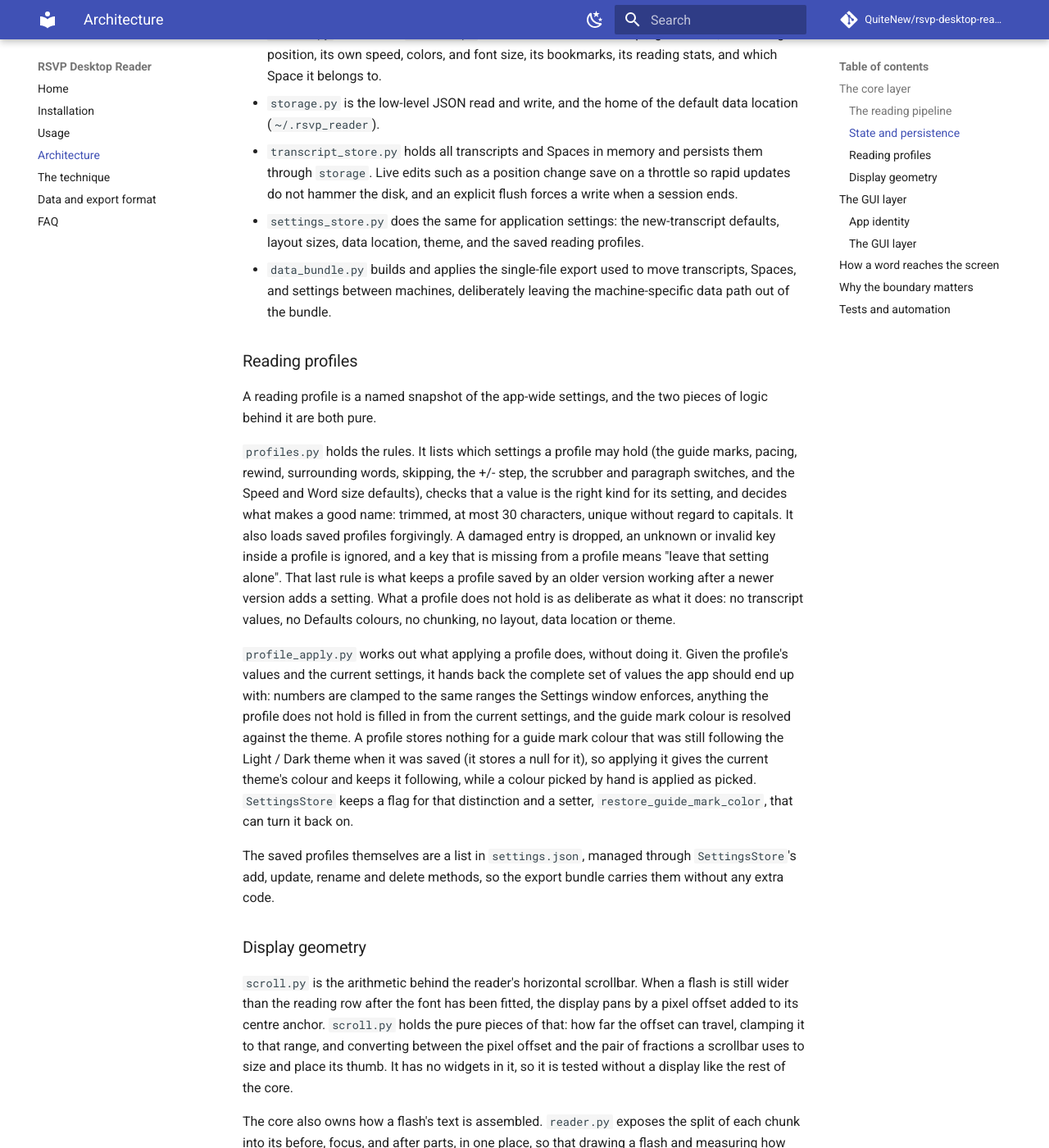
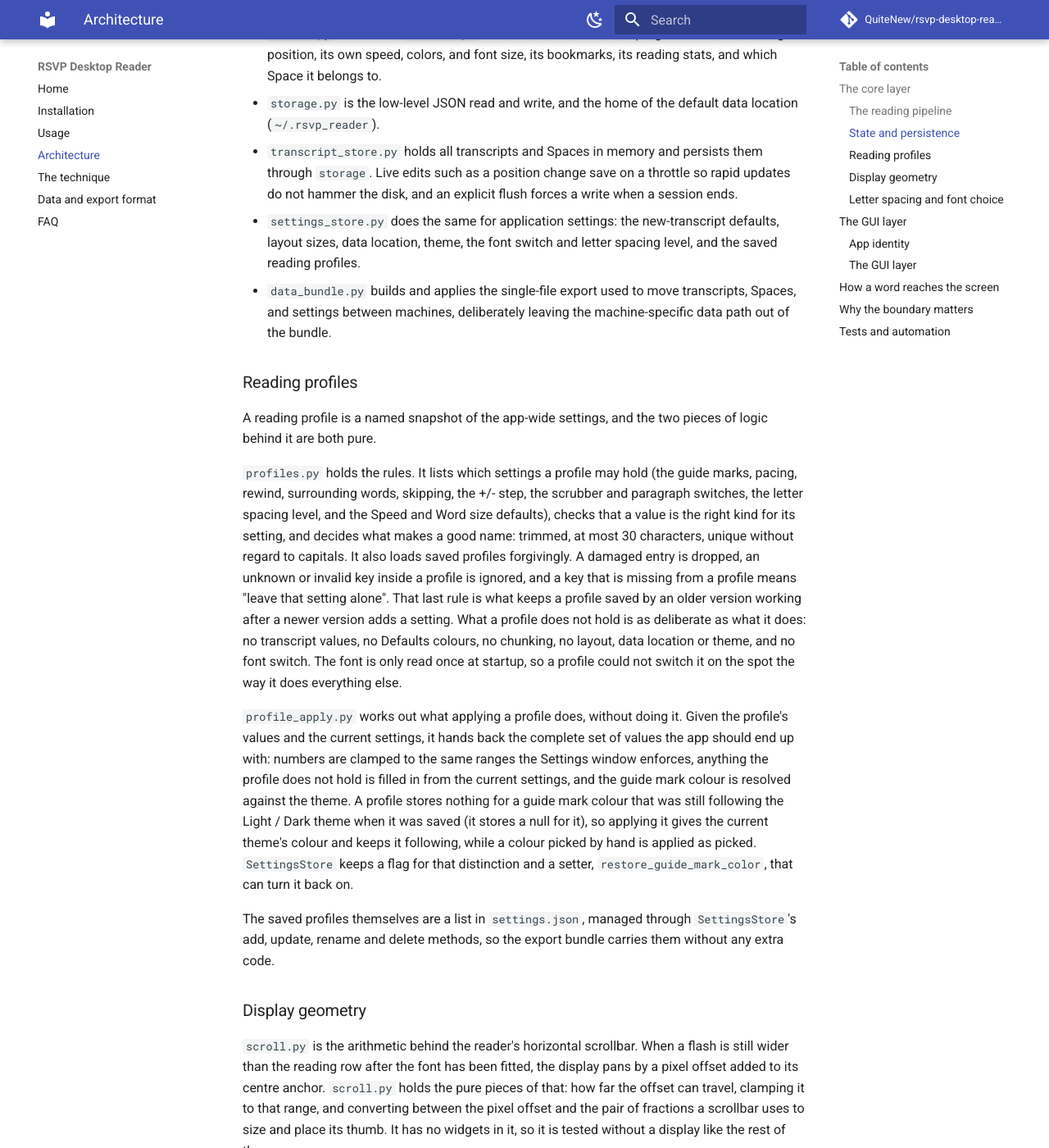
Before and after one commit to QuiteNew/rsvp-desktop-reader, an MkDocs documentation site: the page built from docs/architecture.md, in a window 1280 px wide and 1400 px high, scrolled down 1390 px. Shown: the whole window at 82% size. Built offline with MkDocs 1.6.1 and Material for MkDocs 9.7.7, drawn with Linux system fonts in a browser that asks for light colours; comment, search, counter and statistics services are not loaded; some of the changed text lies outside the part shown.

Commit message:
Document the letter spacing and font settings in the reference docs
Add letter_spacing_level and dyslexia_font_enabled to the settings tables in data.md, and say why the font switch is not part of a reading profile. Describe the letter spacing and font choice modules in architecture.md.

```diff
--- a/docs/architecture.md
+++ b/docs/architecture.md
@@ -65,7 +65,8 @@
   throttle so rapid updates do not hammer the disk, and an explicit flush forces
   a write when a session ends.
 - `settings_store.py` does the same for application settings: the new-transcript
-  defaults, layout sizes, data location, theme, and the saved reading profiles.
+  defaults, layout sizes, data location, theme, the font switch and letter
+  spacing level, and the saved reading profiles.
 - `data_bundle.py` builds and applies the single-file export used to move
   transcripts, Spaces, and settings between machines, deliberately leaving the
   machine-specific data path out of the bundle.
@@ -77,15 +78,17 @@
 
 `profiles.py` holds the rules. It lists which settings a profile may hold (the
 guide marks, pacing, rewind, surrounding words, skipping, the +/- step, the
-scrubber and paragraph switches, and the Speed and Word size defaults), checks
-that a value is the right kind for its setting, and decides what makes a good
-name: trimmed, at most 30 characters, unique without regard to capitals. It also
-loads saved profiles forgivingly. A damaged entry is dropped, an unknown or
-invalid key inside a profile is ignored, and a key that is missing from a
-profile means "leave that setting alone". That last rule is what keeps a profile
-saved by an older version working after a newer version adds a setting. What a
-profile does not hold is as deliberate as what it does: no transcript values, no
-Defaults colours, no chunking, no layout, data location or theme.
+scrubber and paragraph switches, the letter spacing level, and the Speed and
+Word size defaults), checks that a value is the right kind for its setting, and
+decides what makes a good name: trimmed, at most 30 characters, unique without
+regard to capitals. It also loads saved profiles forgivingly. A damaged entry is
+dropped, an unknown or invalid key inside a profile is ignored, and a key that
+is missing from a profile means "leave that setting alone". That last rule is
+what keeps a profile saved by an older version working after a newer version
+adds a setting. What a profile does not hold is as deliberate as what it does:
+no transcript values, no Defaults colours, no chunking, no layout, data location
+or theme, and no font switch. The font is only read once at startup, so a
+profile could not switch it on the spot the way it does everything else.
 
 `profile_apply.py` works out what applying a profile does, without doing it.
 Given the profile's values and the current settings, it hands back the complete
@@ -116,6 +119,35 @@
 split of each chunk into its before, focus, and after parts, in one place, so
 that drawing a flash and measuring how wide the widest one is both use the same
 text.
+
+### Letter spacing and font choice
+
+Two more small, pure modules sit behind the letter spacing selector and the font
+switch on the Appearance tab.
+
+`letter_spacing.py` works out the spacing. Tk has no letter spacing setting, so
+the room between letters is made of thin space characters in the text that gets
+drawn. How wide each of those characters is depends on the font and the machine,
+because most fonts have no glyph for them and the system borrows one from
+another font. So the GUI measures each character once, in em (a fraction of the
+font size), and hands the widths to `build_plan()`. That picks the combination of
+characters whose total lands closest to the gap the chosen level asks for (Off,
+Small, Medium or Large), and it also decides the gap between the words of a
+chunk, which is widened where needed so the words do not run together.
+`space_chunk()` then puts those gaps into a flash's before, focus and after text
+and leaves the focus letter itself untouched. The module never measures anything
+and never touches a widget, so it is tested without a window. A level that is not
+a valid one is pulled to the nearest valid one, and a value that is not a whole
+number means Off.
+
+`font_choice.py` names the two font sets, Fredoka with Quicksand as the standard
+set and OpenDyslexic as the other, along with the font files each one needs.
+`choose_fonts()` picks a set from the saved switch and the names of the files
+found in the fonts folder. Only a real `true` turns OpenDyslexic on, so a damaged
+settings file cannot do it by accident, and if the switch is on but the
+OpenDyslexic files are missing it falls back to the standard set and says so.
+The same module words the grey notes Settings shows under the switch, which
+keeps that wording testable too.
 
 ## The GUI layer
 
@@ -158,6 +190,14 @@
 the flash to the centre. Measuring pixels is the GUI's job, which is why the fit
 calculation lives here and only the pure arithmetic lives in the core.
 
+Letter spacing is handled in the same place. The display measures the gap
+characters in the font on screen, asks `build_plan()` for the gaps, and applies
+`space_chunk()` both when it draws a flash and when it measures the widest one,
+so the fit sees exactly what is drawn. Changing the level redraws the current
+flash and measures again without touching the session, so the position, the
+pause state and the timing all stay as they are. The surrounding-words line is
+left unspaced.
+
 Around the reader sit the controls: the floating stop button, the toolbar with
 its play, restart, bookmarks, detach, and focus-mode actions and its time and
 percent read-outs, the progress scrubber with its bookmark ticks, and the
@@ -188,6 +228,14 @@
 the create and move and delete dialogs, the Space dialogs, Settings, the About
 dialog, and the import dialogs) each live in their own component file under
 `gui/components/`.
+
+The fonts follow the same pattern as the theme. `theme.py` reads the font switch
+once, when it is first imported, and asks `font_choice.py` which set to use,
+which is why changing the switch takes effect on the next launch. It registers
+only the font files that set needs, and only on Windows (on other systems the
+fonts have to be installed on the machine). When OpenDyslexic is in use it also
+points CustomTkinter's default font at the same family, so widgets that set no
+font of their own, such as the transcript edit box, follow along.
 
 ## How a word reaches the screen
 
```
Also changed, not shown: docs/data.md (+8 -3 lines).
